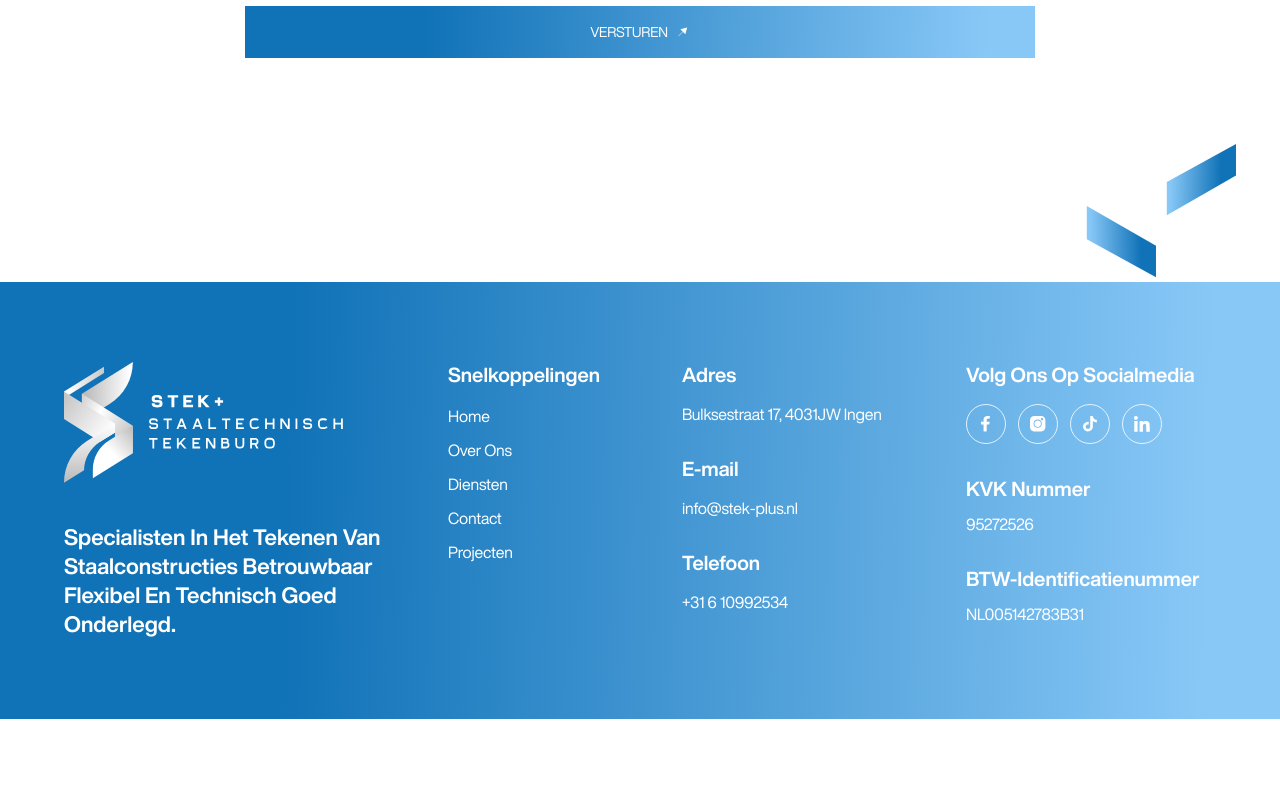
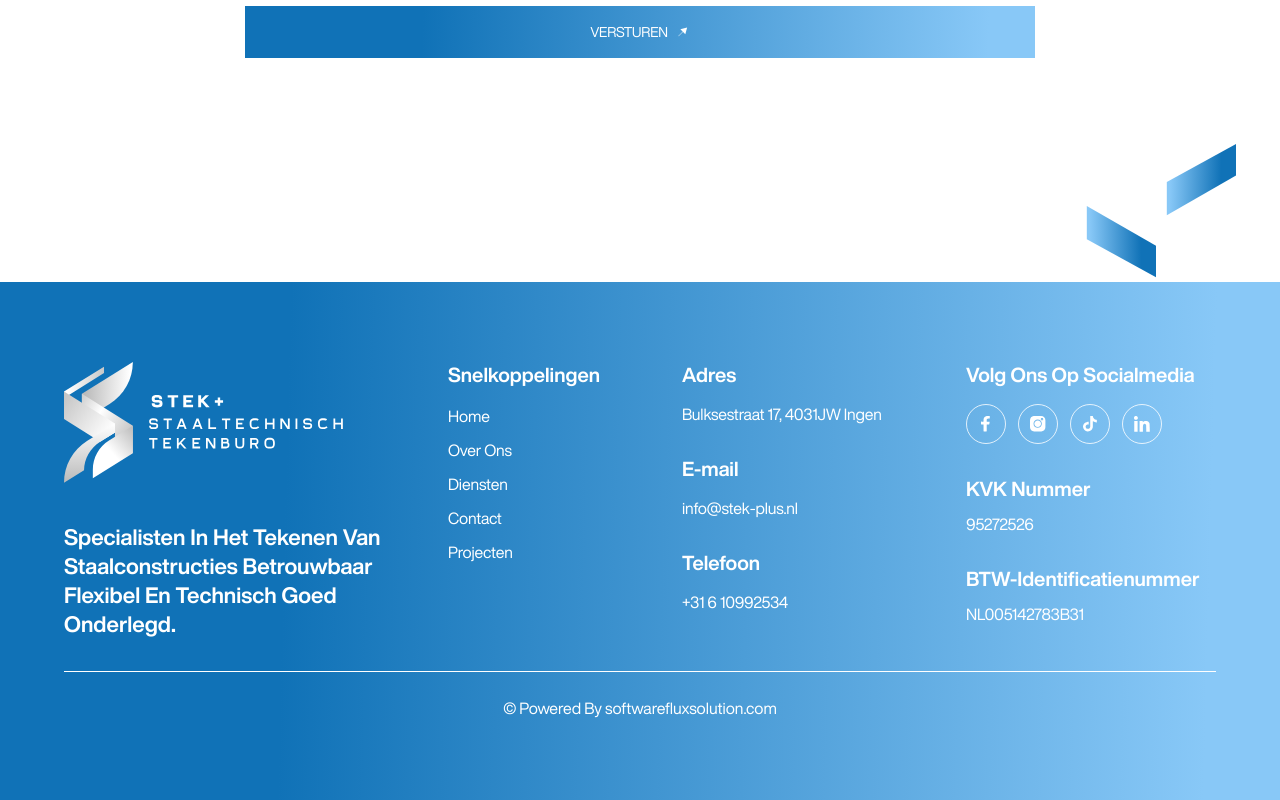
Before and after one commit to DEVabbasi/stek-plus-client, a Next.js app: page / in a window 1280 px wide. Shown: the part 5258-6058 px from the top of the page. Before the commit the page ends 5977 px from the top, so only its background shows below. Built offline with nearby package versions, Linux system fonts and the light colour scheme; no server answers.

Commit message:
Credits added

```diff
--- a/components/layout/Footer.jsx
+++ b/components/layout/Footer.jsx
@@ -141,6 +141,22 @@ export function Footer() {
             </div>
           </div>
         </div>
+        {/* Copyright */}
+        <div className="mt-8 pt-6 border-t border-white">
+          <div className="flex flex-wrap items-center justify-center gap-x-6 gap-y-2">
+            <p>
+              {" "}
+              © Powered By{" "}
+              <a
+                href="https://softwarefluxsolution.com/"
+                target="_blank"
+                className="hover:underline"
+              >
+                softwarefluxsolution.com
+              </a>
+            </p>
+          </div>
+        </div>
       </section>
     </footer>
   );
```
